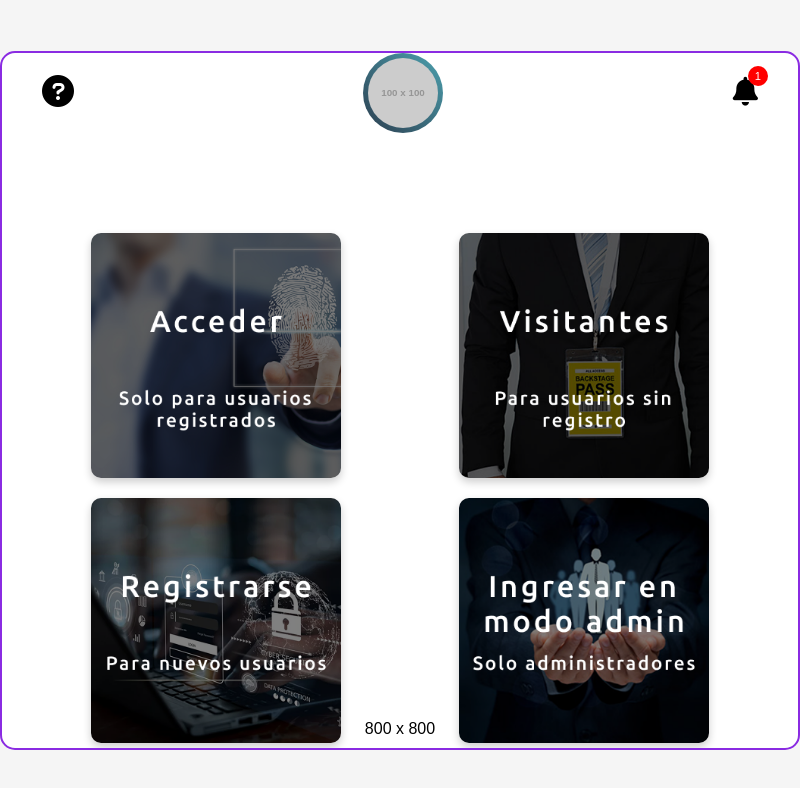
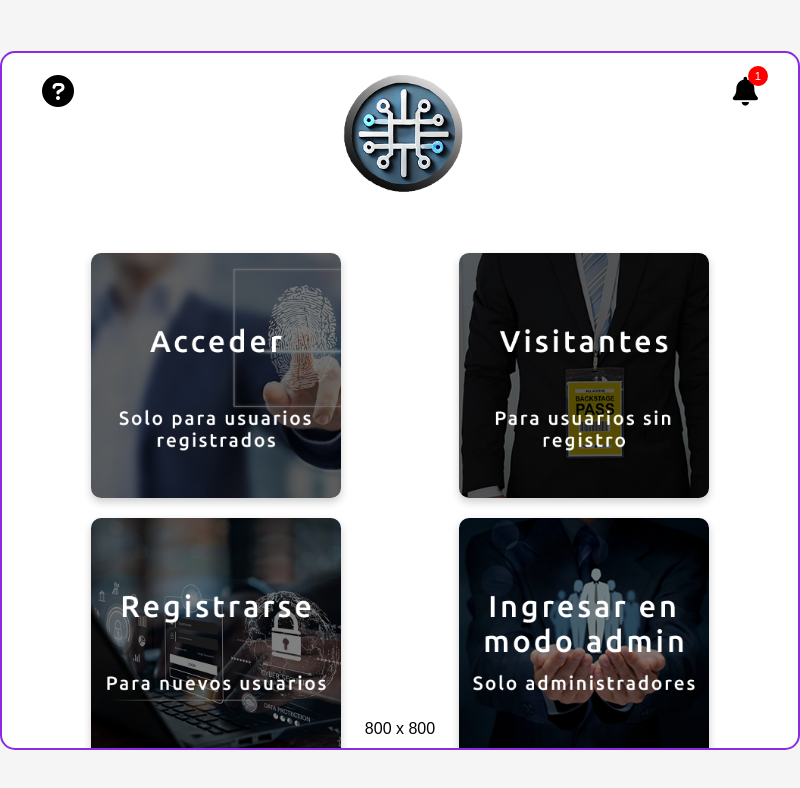
Before and after one commit to CarlosDanielGoCaza/security-scanner-app, an Electron app: page src/renderer/views/index.html in a window 800 px wide. Drawn offline with Linux system fonts and the light colour scheme; placeholder pictures from the web are drawn by us.

Commit message:
CarlosDanielGoCaza: home page updated

```diff
--- a/src/renderer/css/styles.css
+++ b/src/renderer/css/styles.css
@@ -35,23 +35,25 @@ body {
 .help {
     font-size: 2rem;
     color: #000;
+    cursor: pointer;
 }
 
 .logo {
+    margin-top: 80px;
     display: flex;
     justify-content: center;
 }
 
 .logo img {
-    width: 80px;
-    height: 80px;
-    border-radius: 50%;
-    background: linear-gradient(45deg, #2c3e50, #4ca1af);
-    padding: 5px;
+    width: 150px;
+    height: 150px;
+    background-size: cover;
+    background-color: white;
 }
 
 .notifications {
     position: relative;
+    cursor: pointer;
 }
 
 .notification-icon {
@@ -78,7 +80,7 @@ body {
     display: flex;
     justify-content: space-around;
     padding: 30px;
-    margin-top: 70px;
+    margin-top: 90px;
 }
 
 .card {
```
Also changed, not shown: src/renderer/views/index.html (+1 -0 lines), src/renderer/assets/logo.png (added).
